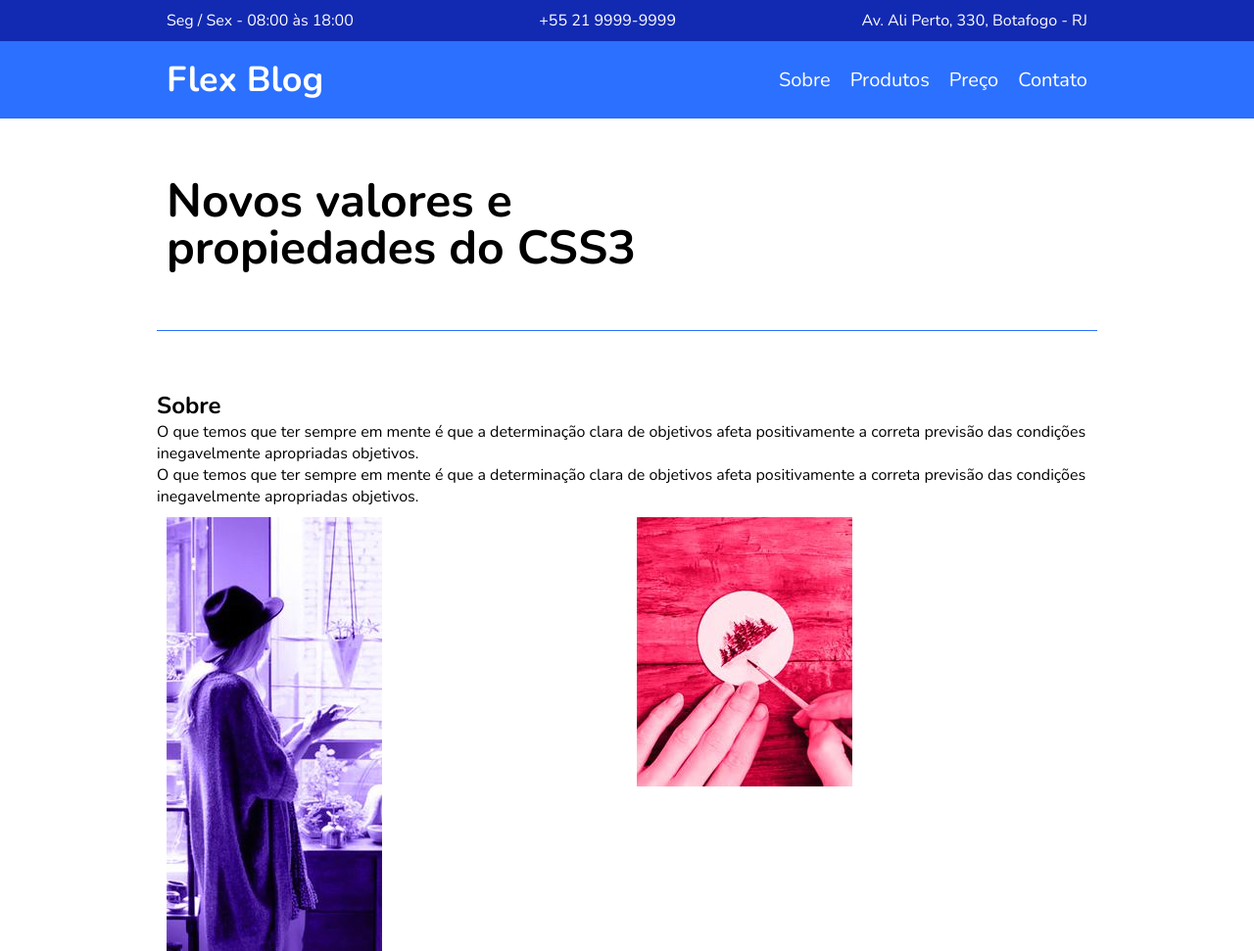
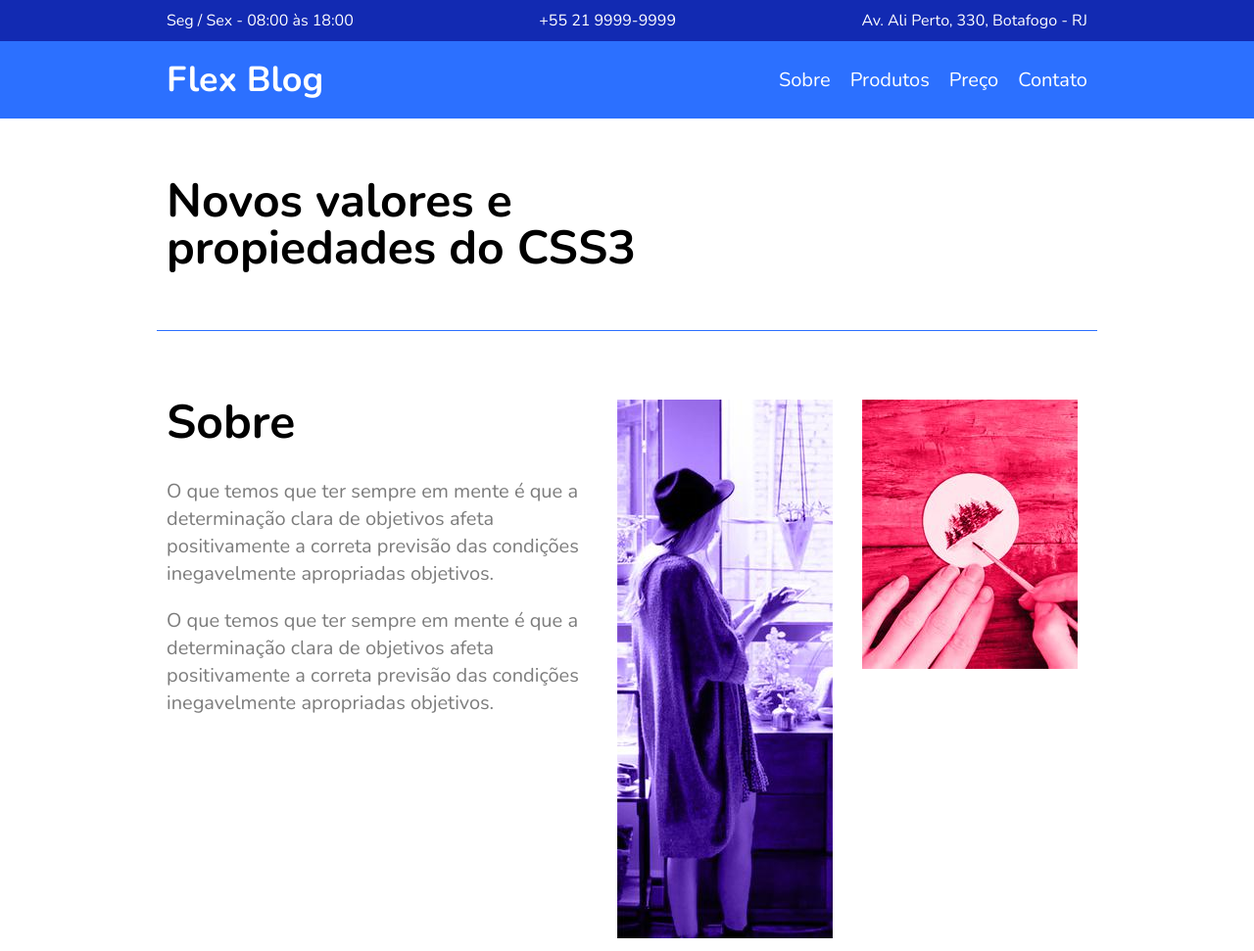
Before and after one commit to lzhudson/Flex-Blog, a plain HTML site: page index.html in a window 1280 px wide. Shown: the top 971 px of the page at 98% size. Drawn offline with nearby package versions, Linux system fonts and the light colour scheme.

Commit message:
Modificando conteudo da seção sobre

```diff
--- a/index.html
+++ b/index.html
@@ -36,9 +36,12 @@
   <h1 class="apresentacao">Novos valores e <br> propiedades do CSS3</h1>
 
   <section class="sobre">
-    <h1>Sobre</h1>
-    <p>O que temos que ter sempre em mente é que a determinação clara de objetivos afeta positivamente a correta previsão das condições inegavelmente apropriadas objetivos.</p>
-    <p>O que temos que ter sempre em mente é que a determinação clara de objetivos afeta positivamente a correta previsão das condições inegavelmente apropriadas objetivos.</p>
+    <div class="sobre-info">
+        <h1>Sobre</h1>
+        <p>O que temos que ter sempre em mente é que a determinação clara de objetivos afeta positivamente a correta previsão das condições inegavelmente apropriadas objetivos.</p>
+        <p>O que temos que ter sempre em mente é que a determinação clara de objetivos afeta positivamente a correta previsão das condições inegavelmente apropriadas objetivos.</p>
+    </div>
+
     <div class="sobre-img">
       <img src="img/sobre1.jpg" alt="Sobre 1">
     </div>
```
